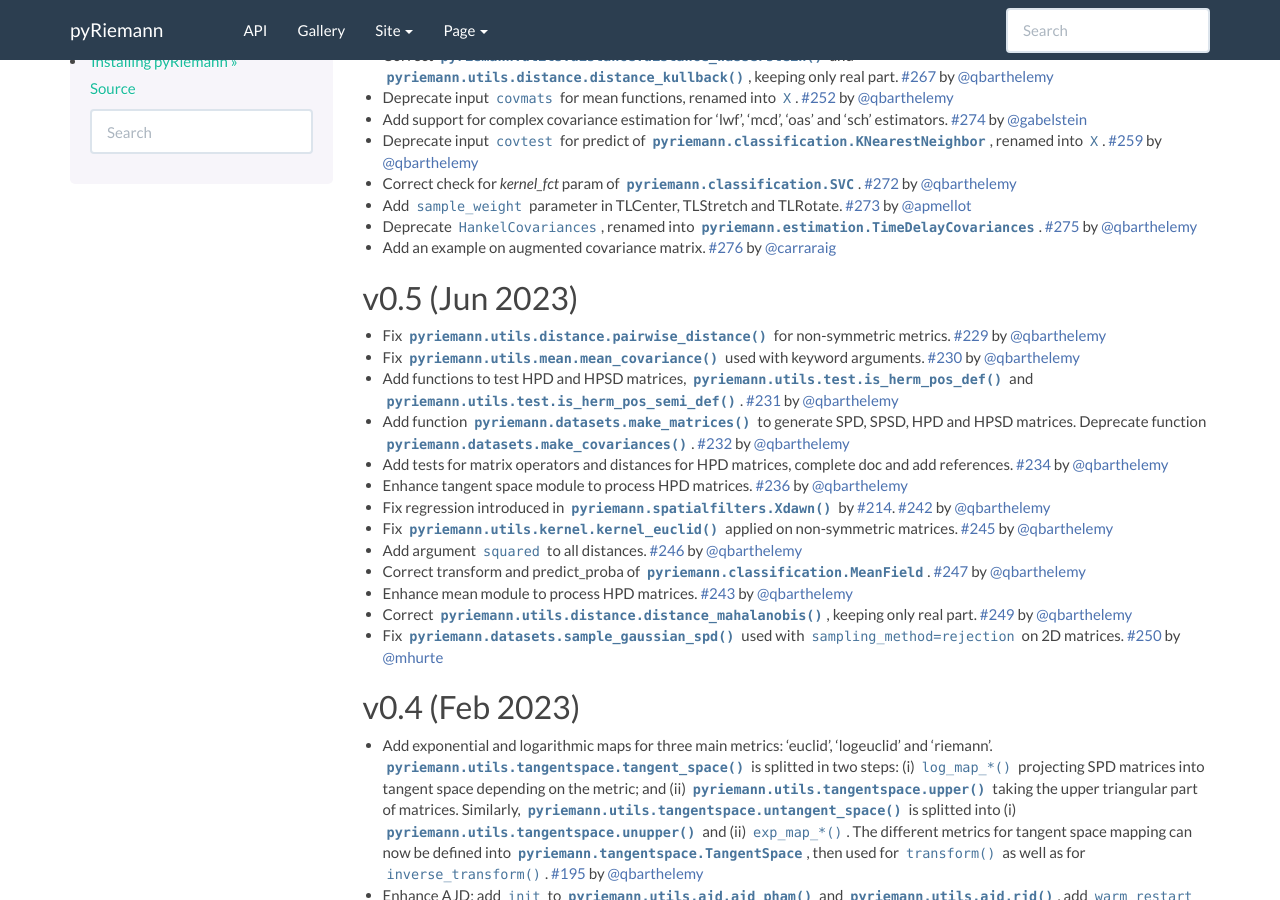
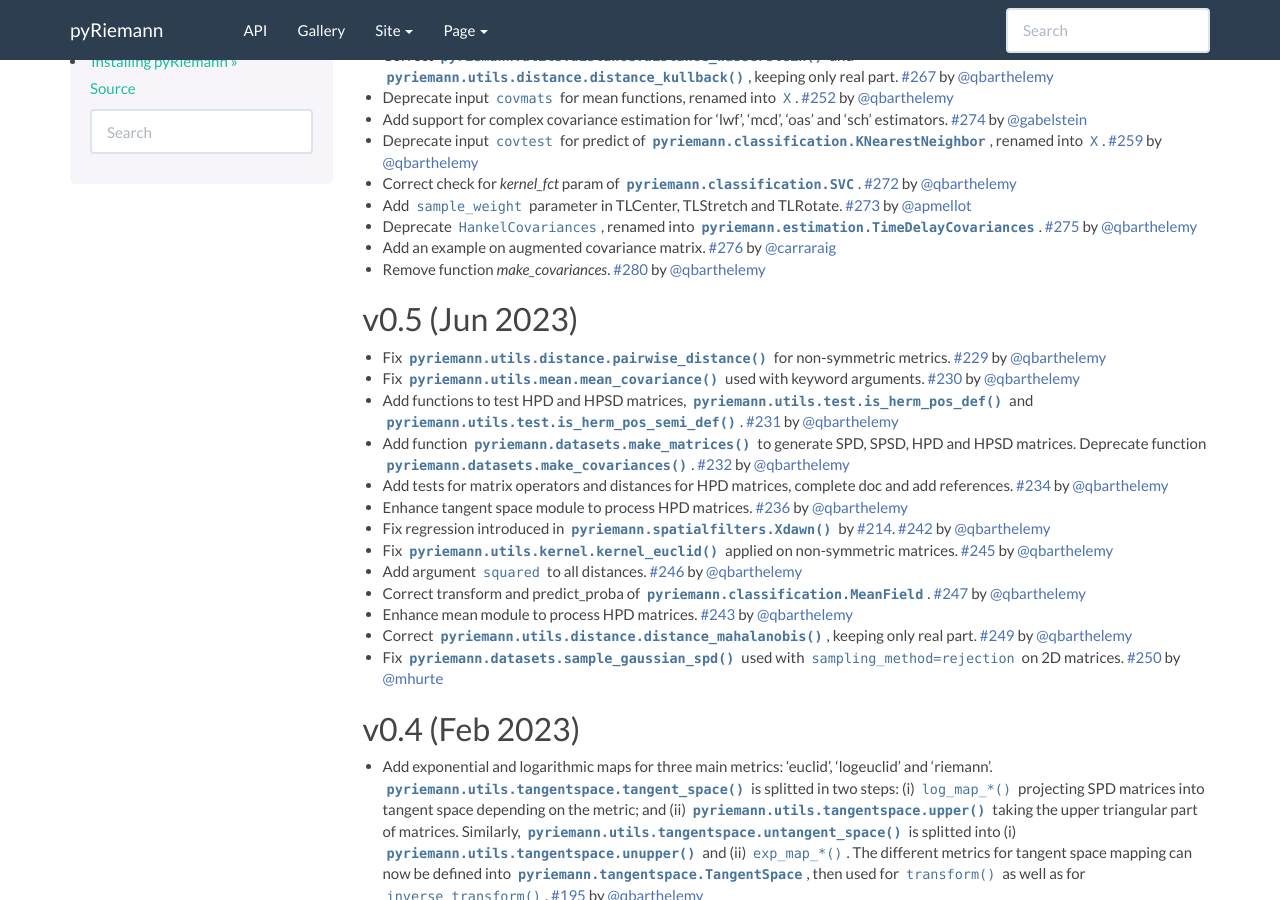
Before and after one commit to pyRiemann/pyRiemann, a Sphinx documentation site: the page built from doc/whatsnew.rst, in a window 1280 px wide and 900 px high, scrolled down 329 px. Built offline with Sphinx 7.4.7, drawn with Linux system fonts in a browser that asks for light colours; pages that are not in the unit, such as notebooks, are missing from menus; the version number could not be read and is left out.

Commit message:
update whatsnew

```diff
--- a/doc/whatsnew.rst
+++ b/doc/whatsnew.rst
@@ -35,6 +35,8 @@ v0.6.dev
 - Deprecate ``HankelCovariances``, renamed into :class:`pyriemann.estimation.TimeDelayCovariances`. :pr:`275` by :user:`qbarthelemy`
 
 - Add an example on augmented covariance matrix. :pr:`276` by :user:`carraraig`
+
+- Remove function `make_covariances`. :pr:`280` by :user:`qbarthelemy`
 
 v0.5 (Jun 2023)
 ---------------
```
